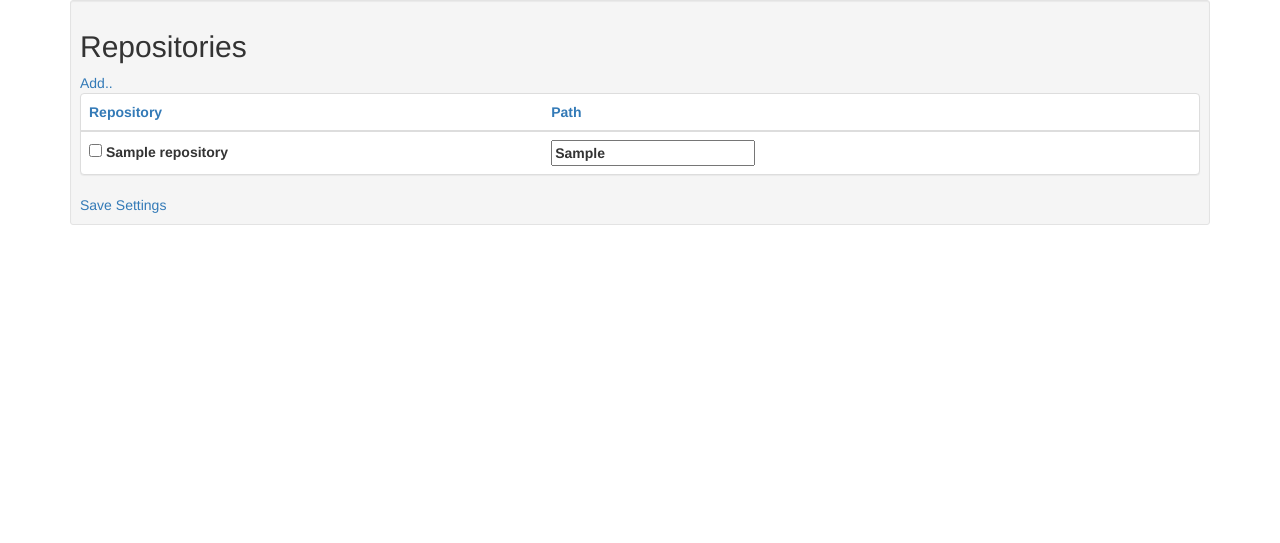
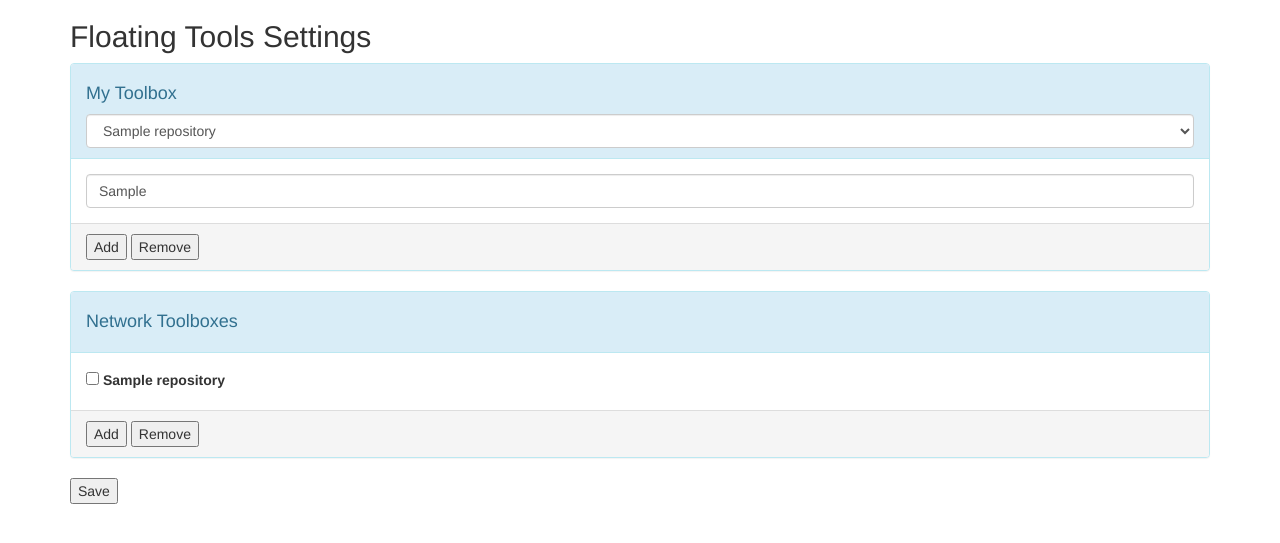
Before and after one commit to dan-stein/FloatingTools, a Flask app: template FloatingTools/Dashboard/templates/Settings.html in a window 1280 px wide. Shown: the top 543 px of the page. Run offline with Flask 2, Linux system fonts and the light colour scheme; the template is opened without the code that fills it: most values are stand-ins (such as "Sample title", 1, 10 or a date in 2020); lists and menus that the app fills with data are empty; parts of the project's set-up code (start-up, migrations or seed data) failed here and were passed over; some libraries are stand-ins or nearby versions.

Commit message:
pushing Settings page

```diff
--- a/FloatingTools/Dashboard/authentication.py
+++ b/FloatingTools/Dashboard/authentication.py
@@ -4,11 +4,8 @@
 # flask imports
 from flask import request, render_template, redirect
 
-# GitHub imports
-from github import Github, BadCredentialsException
-
 # package imports
-from utilities import SERVER, stopServer
+from utilities import SERVER
 
 # globals
 VALID_LOGIN = True
--- a/FloatingTools/Dashboard/templates/Settings.html
+++ b/FloatingTools/Dashboard/templates/Settings.html
@@ -9,43 +9,183 @@
     <script src="https://maxcdn.bootstrapcdn.com/bootstrap/3.3.7/js/bootstrap.min.js"></script>
 </head>
 
+<script>
+function validateToolBox() {
+    var e = document.getElementById("myToolbox");
+    var strToolbox = e.options[e.selectedIndex].value;
+    window.location = "/settings?myToolbox=" + strToolbox;
+}
+
+function setupToolBox() {
+    var e = document.getElementById("myToolbox");
+    var strToolbox = e.options[e.selectedIndex].value;
+    window.location = "/setupToolbox?toolbox=" + strToolbox;
+}
+
+function addToolBoxPath() {
+    var e = document.getElementById("myToolbox");
+    var newPath = document.getElementById("NewPath");
+    window.location = "/addToolboxPath?toolbox=" + e.options[e.selectedIndex].value + "&path=" + newPath.value;
+}
+
+function removeToolBoxPath() {
+    var e = document.getElementById("myToolbox");
+    var radios = document.getElementsByName('paths');
+
+    for (var i = 0, length = radios.length; i < length; i++) {
+        if (radios[i].checked) {
+            window.location = "/addToolboxPath?toolbox=" + e.options[e.selectedIndex].value + "&path=" + radios[i].value + "&remove=True";
+            break;
+        }
+    }
+}
+
+function addToolBoxPath() {
+    var e = document.getElementById("myToolbox");
+    var newPath = document.getElementById("NewPath");
+    window.location = "/addToolboxPath?toolbox=" + e.options[e.selectedIndex].value + "&path=" + newPath.value;
+}
+
+function addToolBox() {
+    var e = document.getElementById("myToolbox");
+    var newPath = document.getElementById("NewPath");
+    window.location = "/addToolboxPath?toolbox=" + e.options[e.selectedIndex].value + "&path=" + newPath.value;
+}
+
+function removeToolBox() {
+    var e = document.getElementById("myToolbox");
+    var radios = document.getElementsByName('paths');
+
+    for (var i = 0, length = radios.length; i < length; i++) {
+        if (radios[i].checked) {
+            window.location = "/addToolboxPath?toolbox=" + e.options[e.selectedIndex].value + "&path=" + radios[i].value + "&remove=True";
+            break;
+        }
+    }
+}
+
+</script>
+
 <body>
 
+<div id="AddPath" class="modal fade" role="dialog">
+    <div class="modal-dialog">
+        <div class="modal-content">
+            <div class="modal-header">
+                <button type="button" class="close" data-dismiss="modal">&times;</button>
+                <h4 class="modal-title">Add new toolbox path</h4>
+            </div>
+            <div class="modal-body">
+                <label>New Path:</label><input type="text" id="NewPath" class="form-control">
+                <span class="help-block">/path/to/your/tools</span>
+            </div>
+            <div class="modal-footer">
+                <button type="button" class="btn btn-default" onclick="addToolBoxPath()">Add</button>
+            </div>
+        </div>
+    </div>
+</div>
+
+<div id="RemovePath" class="modal fade" role="dialog">
+    <div class="modal-dialog">
+        <div class="modal-content">
+            <div class="modal-header">
+                <button type="button" class="close" data-dismiss="modal">&times;</button>
+                <h4 class="modal-title">Remove toolbox path</h4>
+            </div>
+            <div class="modal-body">
+                <form id="ToRemove">
+                    {% for path in myToolboxMap.paths %}
+                    <input type="radio" name="paths" value={{ path }}/><label>{{ path }}</label>
+                    <br>
+                    {% endfor %}
+                </form>
+            </div>
+            <div class="modal-footer">
+                <button type="button" class="btn btn-default" onclick="removeToolBoxPath()">Remove</button>
+            </div>
+        </div>
+    </div>
+</div>
+
+<div id="AddToolbox" class="modal fade" role="dialog">
+    <div class="modal-dialog">
+        <div class="modal-content">
+            <div class="modal-header">
+                <button type="button" class="close" data-dismiss="modal">&times;</button>
+                <h4 class="modal-title">Add a network Toolbox</h4>
+            </div>
+            <div class="modal-body">
+                <label>Toolbox Repository Path:</label><input type="text" id="NewToolbox" class="form-control">
+                <span class="help-block">username/repository</span>
+            </div>
+            <div class="modal-footer">
+                <button type="button" class="btn btn-default" onclick="addToolBox()">Add</button>
+            </div>
+        </div>
+    </div>
+</div>
+
 <div class="container">
-    <div class="well well-sm">
+    <header>
+        <h2>Floating Tools Settings</h2>
+    </header>
 
-        <h2>Repositories</h2>
+    <div class="panel panel-info">
+        <div class="panel-heading">
+            <h4>My Toolbox</h4>
+            <select class="form-control" id="myToolbox" onchange="validateToolBox()">
+                {% for repository in myRepositories %}
+                {% if repository.name == myToolbox %}
+                <option value={{ repository.name }} selected="selected"> {{ repository.name }}</option>
+                {% else %}
+                <option value={{ repository.name }}> {{ repository.name }}</option>
+                {% endif %}
+                {% endfor %}
+            </select>
+        </div>
+        <div class="panel-body">
 
-        <a href="/addRepo" class="button">Add..</a>
+            {% if myToolboxMap == False %}
+            <input type="button" value="Set up {{ myToolbox }} as Toolbox" onclick="setupToolBox()">
+            {% else %}
+            {% for path in myToolboxMap.paths %}
+            <input type="text" class="form-control" name="path{{ loop.index }}" value={{ path }}/>
+            {% endfor %}
+            {% endif %}
 
-        <div class="panel panel-default">
+        </div>
+        <div class="panel-footer">
+            <input type="button" value="Add" data-toggle="modal" data-target="#AddPath">
+            <input type="button" value="Remove" data-toggle="modal" data-target="#RemovePath">
+        </div>
+    </div>
 
-            <table class="table table-hover">
-                <thead>
-                    <tr>
-                        <th><a data-placement="right" data-toggle="tooltip"
-                               title="Name of the GitHub repository you'd like to source from. The format is <USERNAME>/<REPOSITORY_NAME>.">Repository</a>
-                        </th>
-                        <th><a data-placement="right" data-toggle="tooltip"
-                               title="Relative path to the tools in the repository you'd like to load. Click this link for a list of wild cards you can use.">Path</a>
-                        </th>
-                    </tr>
-                </thead>
+    <div class="panel panel-info">
+        <div class="panel-heading">
+            <h4>Network Toolboxes</h4>
+        </div>
+        <div class="panel-body">
                 {% for repository in repositories %}
-                    <tbody>
-                    <tr>
-                        <th><input type="checkbox" value={{ repository.load }} id={{ repository.name }}> {{
-                            repository.name }}
-                        </th>
-                        <th><input type="text" value={{ repository.path }} id={{ repository.name + repository.path }}>
-                        </th>
-                    </tr>
-                    </tbody>
+            <label>
+                {% if repository.load == True %}
+                <input type="checkbox" name={{ repository.name }} checked/> {{ repository.name }}
+                {% else %}
+                <input type="checkbox" name={{ repository.name }}/> {{ repository.name }}
+                {% endif %}
+            </label>
+            <br>
                 {% endfor %}
-            </table>
         </div>
-        <a href="/shutdown" class="button">Save Settings</a>
+        <div class="panel-footer">
+            <input type="button" value="Add" data-toggle="modal" data-target="#AddToolbox">
+            <input type="button" value="Remove" data-toggle="modal" data-target="#RemoveToolbox">
+        </div>
     </div>
+
+    <footer>
+        <input type="button" name="saveSettings" value="Save"/>
+    </footer>
 </div>
 
 </body>
```
Also changed, not shown: FloatingTools/Dashboard/settings.py (+73 -6 lines), FloatingTools/Dashboard/templates/Login.html (+4 -4 lines), FloatingTools/load.py (+16 -18 lines), 2 other files.
